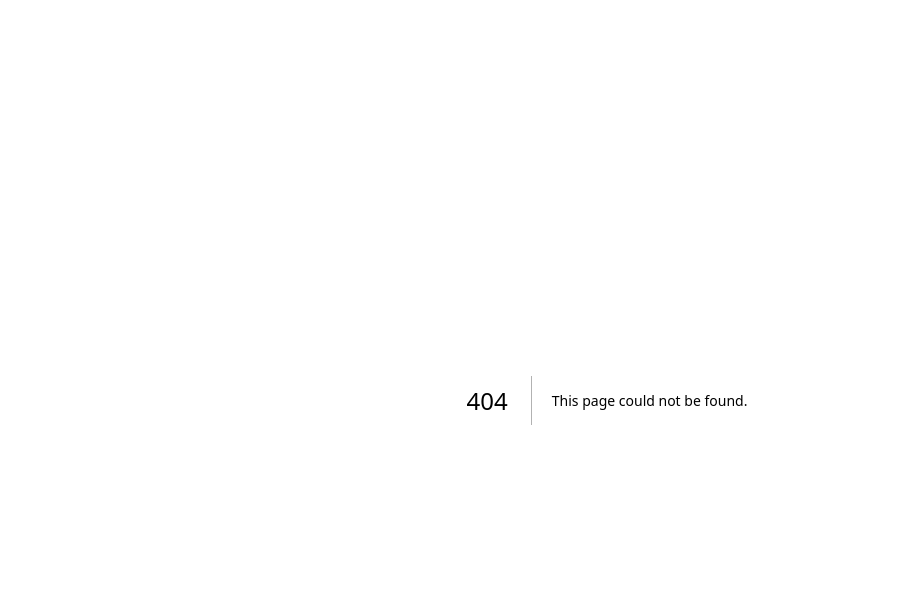
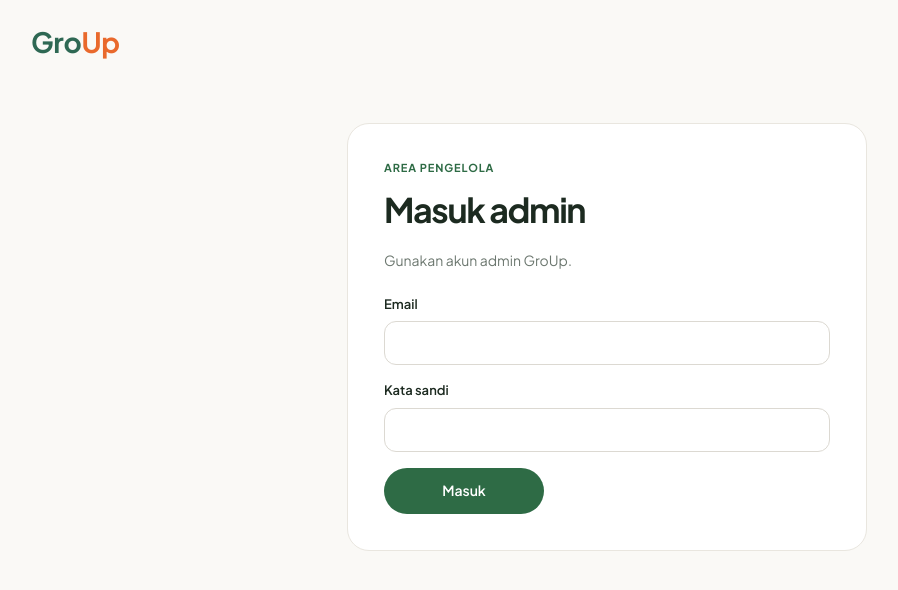
Before and after one commit to ghinayantes/GroUp, a Next.js app: page /admin/login in a window 1280 px wide. Before the commit this address had no page. Shown: the top 590 px of the page, without its empty margins (33-931 px from the left). Built offline with nearby package versions, Linux system fonts and the light colour scheme.

Commit message:
feat(admin): add admin sign-in with Supabase email and password

```diff
--- /dev/null
+++ b/app/admin/login/page.tsx
@@ -0,0 +1,27 @@
+"use client";
+
+import { useState } from "react";
+import { Brand } from "@/components/site/Brand";
+import { useRouter } from "next/navigation";
+import { createSupabaseBrowserClient } from "@/lib/supabase/browser";
+
+export default function AdminLogin() {
+  const [email, setEmail] = useState("");
+  const [password, setPassword] = useState("");
+  const [error, setError] = useState("");
+  const [loading, setLoading] = useState(false);
+  const router = useRouter();
+
+  async function signIn(event: React.FormEvent<HTMLFormElement>) {
+    event.preventDefault(); setLoading(true); setError("");
+    try {
+      const supabase = createSupabaseBrowserClient();
+      const { error: authError } = await supabase.auth.signInWithPassword({ email, password });
+      if (authError) throw authError;
+      router.push("/admin");
+    } catch (cause) { setError(cause instanceof Error ? cause.message : "Login gagal."); }
+    finally { setLoading(false); }
+  }
+
+  return <main className="admin-shell"><Brand /><section className="admin-panel"><div className="eyebrow eyebrow-dark">AREA PENGELOLA</div><h1>Masuk admin</h1><p>Gunakan akun admin GroUp.</p><form onSubmit={signIn} className="admin-form"><label>Email<input required type="email" value={email} onChange={(e) => setEmail(e.target.value)} /></label><label>Kata sandi<input required type="password" value={password} onChange={(e) => setPassword(e.target.value)} /></label>{error && <p className="form-error">{error}</p>}<button className="button button-dark" disabled={loading}>{loading ? "Memeriksa…" : "Masuk"}</button></form></section></main>;
+}
--- /dev/null
+++ b/components/site/Brand.tsx
@@ -0,0 +1,7 @@
+import Link from "next/link";
+
+export function Brand({ className = "brand" }: { className?: string }) {
+  return <Link className={className} href="/" aria-label="GroUp — beranda">
+    <span>Gro<span className="brand-accent">Up</span></span>
+  </Link>;
+}
```
